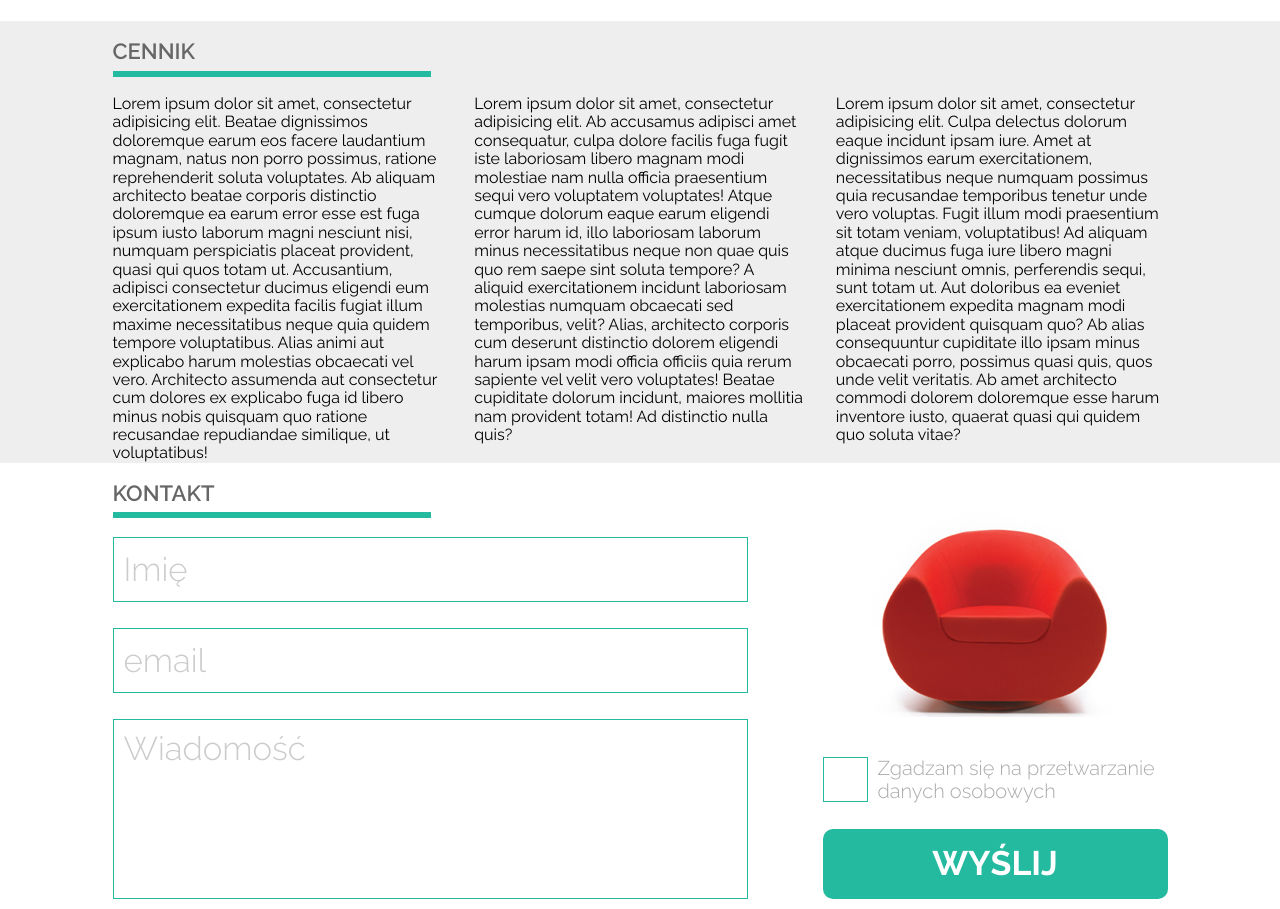
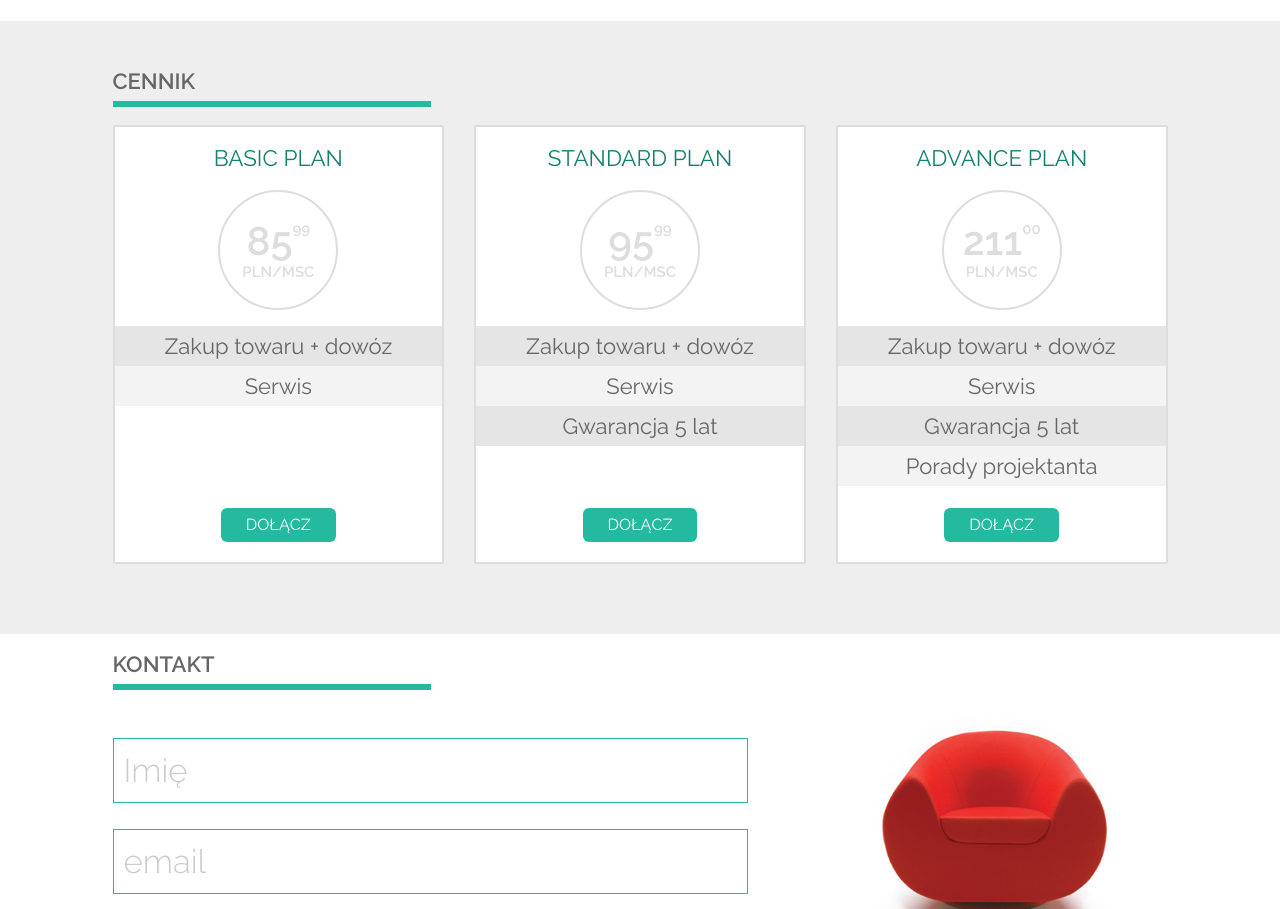
Before and after one commit to BartBorowiec/SitOnChair, a plain HTML site: page index.html in a window 1280 px wide. Shown: the part 880-1789 px from the top of the page. Drawn offline with Linux system fonts and the light colour scheme.

Commit message:
prices first version

```diff
--- a/css/style.css
+++ b/css/style.css
@@ -255,6 +255,7 @@ body {
 .form {
     display: flex;
     justify-content: space-between;
+    padding: 30px 0 70px;
 }
 .form-left {
     width: 635px;
@@ -339,8 +340,77 @@ textarea.form-control{
 
 .main-prices {
     background: #eee;
+    padding: 30px 0 70px;
+}
+
+.prices-box {
+    border: 2px solid #DDD;
+    border-radius: 2px;
+    text-align: center;
+    background-color: white;
+    display:flex;
+    flex-direction: column;
+    align-items: center;
+    position: relative;
+    color: #DDD;
+    height: 100%;
+    padding-bottom: 60px;
+}
+.prices-title {
+    text-transform: uppercase;
+    font-size: 1.4em;
+    font-weight: 400;
+    color: var(--color2);
+}
+.prices-price {
+    width: 120px;
+    height: 120px;
+    border-radius: 50%;
+    border: 2px solid #DDD;
+    display: flex;
+    flex-direction: column;
+    align-items: center;
+    justify-content: center;
+    text-transform: uppercase;
+    font-size: 15px;
+    font-weight: 600;
 
 }
+.prices-price .price-big {
+    font-size: 40px;
+}
+.prices-price sup {
+    font-size: 15px;
+    vertical-align: super;
+}
+.prices-list {
+    width: 100%;
+    padding: 0;
+    list-style: none;
+    color: #666;
+}
+
+.prices-list li {
+    height: 40px;
+    line-height: 40px;
+    font-size: 22px;
+    background-color: #E5E5E5;
+}
+.prices-list li:nth-child(even) {
+    background-color: #f3f3f3;
+}
+
+.prices-btn {
+    margin: 20px 0;
+    position: absolute;
+    bottom: 0;
+}
+
+
+/* -------------------------- */
+/* main articles */
+/* -------------------------- */
+
 
 .main-articles {
     padding: 30px 0 70px;
--- a/index.html
+++ b/index.html
@@ -47,7 +47,9 @@
                         <h1 class="banner-slide-header">
                             Sit <span>on</span> our <span>chair</span>
                         </h1>
-                            <p class="banner-slide-text">Lorem ipsum dolor sit amet, consectetur adipisicing elit. Aperiam cumque ducimus et laboriosam, libero magnam minus molestiae, officiis perspiciatis recusandae sunt veniam vitae. Adipisci error iste nesciunt nostrum officiis velit?</p>
+                        <p class="banner-slide-text">Lorem ipsum dolor sit amet, consectetur adipisicing elit. Aperiam
+                            cumque ducimus et laboriosam, libero magnam minus molestiae, officiis perspiciatis
+                            recusandae sunt veniam vitae. Adipisci error iste nesciunt nostrum officiis velit?</p>
                         <a href="" class="btn banner-slide-button">Zobacz więcej</a>
                     </div>
                 </div>
@@ -68,7 +70,7 @@
             <div class="col-1-3">
 
                 <article class="article-box">
-                        <img src="./images/box1_img.jpg" alt=""class="article-box-img">
+                    <img src="./images/box1_img.jpg" alt="" class="article-box-img">
                     <div class="article-box-bar">
                         <h3 class="article-box-title">
                             Chair CLAIR
@@ -80,7 +82,7 @@
 
             <div class="col-1-3">
                 <article class="article-box">
-                        <img src="./images/box2_img.jpg" alt=""class="article-box-img">
+                    <img src="./images/box2_img.jpg" alt="" class="article-box-img">
                     <div class="article-box-bar">
                         <h3 class="article-box-title">
                             Chair MARGARITA
@@ -94,8 +96,11 @@
                         Finds all inputs
                     </h3>
                     <div class="article-box-content">
-                            <p>Lorem ipsum dolor sit amet, consectetur adipisicing elit. Aliquam dolor nihil optio perferendis. Alias architecto dolor eos eveniet id illum minus molestiae pariatur quaerat quia sint, suscipit voluptates! Architecto, ducimus!</p>
-                            <p>Lorem ipsum dolor sit amet, consectetur adipisicing elit. Beatae blanditiis commodi corporis culpa.</p>
+                        <p>Lorem ipsum dolor sit amet, consectetur adipisicing elit. Aliquam dolor nihil optio
+                            perferendis. Alias architecto dolor eos eveniet id illum minus molestiae pariatur quaerat
+                            quia sint, suscipit voluptates! Architecto, ducimus!</p>
+                        <p>Lorem ipsum dolor sit amet, consectetur adipisicing elit. Beatae blanditiis commodi corporis
+                            culpa.</p>
                     </div>
                 </article>
             </div>
@@ -112,9 +117,57 @@
             Cennik
         </h2>
         <div class="row">
-                <div class="col-1-3">Lorem ipsum dolor sit amet, consectetur adipisicing elit. Beatae dignissimos doloremque earum eos facere laudantium magnam, natus non porro possimus, ratione reprehenderit soluta voluptates. Ab aliquam architecto beatae corporis distinctio doloremque ea earum error esse est fuga ipsum iusto laborum magni nesciunt nisi, numquam perspiciatis placeat provident, quasi qui quos totam ut. Accusantium, adipisci consectetur ducimus eligendi eum exercitationem expedita facilis fugiat illum maxime necessitatibus neque quia quidem tempore voluptatibus. Alias animi aut explicabo harum molestias obcaecati vel vero. Architecto assumenda aut consectetur cum dolores ex explicabo fuga id libero minus nobis quisquam quo ratione recusandae repudiandae similique, ut voluptatibus!</div>
-                <div class="col-1-3">Lorem ipsum dolor sit amet, consectetur adipisicing elit. Ab accusamus adipisci amet consequatur, culpa dolore facilis fuga fugit iste laboriosam libero magnam modi molestiae nam nulla officia praesentium sequi vero voluptatem voluptates! Atque cumque dolorum eaque earum eligendi error harum id, illo laboriosam laborum minus necessitatibus neque non quae quis quo rem saepe sint soluta tempore? A aliquid exercitationem incidunt laboriosam molestias numquam obcaecati sed temporibus, velit? Alias, architecto corporis cum deserunt distinctio dolorem eligendi harum ipsam modi officia officiis quia rerum sapiente vel velit vero voluptates! Beatae cupiditate dolorum incidunt, maiores mollitia nam provident totam! Ad distinctio nulla quis?</div>
-                <div class="col-1-3">Lorem ipsum dolor sit amet, consectetur adipisicing elit. Culpa delectus dolorum eaque incidunt ipsam iure. Amet at dignissimos earum exercitationem, necessitatibus neque numquam possimus quia recusandae temporibus tenetur unde vero voluptas. Fugit illum modi praesentium sit totam veniam, voluptatibus! Ad aliquam atque ducimus fuga iure libero magni minima nesciunt omnis, perferendis sequi, sunt totam ut. Aut doloribus ea eveniet exercitationem expedita magnam modi placeat provident quisquam quo? Ab alias consequuntur cupiditate illo ipsam minus obcaecati porro, possimus quasi quis, quos unde velit veritatis. Ab amet architecto commodi dolorem doloremque esse harum inventore iusto, quaerat quasi qui quidem quo soluta vitae?</div>
+            <div class="col-1-3">
+                <div class="prices-box">
+                    <h2 class="prices-title">
+                        Basic plan
+                    </h2>
+                    <div class="prices-price">
+                        <span class="price-big">85<sup>99</sup></span>
+                        <span>pln/msc</span>
+                    </div>
+                    <ul class="prices-list">
+                        <li>Zakup towaru + dowóz</li>
+                        <li>Serwis</li>
+                    </ul>
+                    <button class="btn prices-btn">Dołącz</button>
+                </div>
+            </div>
+            <div class="col-1-3">
+                <div class="prices-box">
+                    <h2 class="prices-title">
+                        Standard plan
+                    </h2>
+                    <div class="prices-price">
+                        <span class="price-big">95<sup>99</sup></span>
+                        <span>pln/msc</span>
+                    </div>
+                    <ul class="prices-list">
+                        <li>Zakup towaru + dowóz</li>
+                        <li>Serwis</li>
+                        <li>Gwarancja 5 lat</li>
+                    </ul>
+                    <button class="btn prices-btn">Dołącz</button>
+                </div>
+            </div>
+            <div class="col-1-3">
+                <div class="prices-box">
+                    <h2 class="prices-title">
+                        Advance plan
+                    </h2>
+                    <div class="prices-price">
+                        <span class="price-big">211<sup>00</sup></span>
+                        <span>pln/msc</span>
+                    </div>
+                    <ul class="prices-list">
+                        <li>Zakup towaru + dowóz</li>
+                        <li>Serwis</li>
+                        <li>Gwarancja 5 lat</li>
+                        <li>Porady projektanta</li>
+                    </ul>
+                    <button class="btn prices-btn">Dołącz</button>
+                </div>
+            </div>
         </div>
 
     </div>
```
Lines whose indentation alone changed are shown as unchanged.
